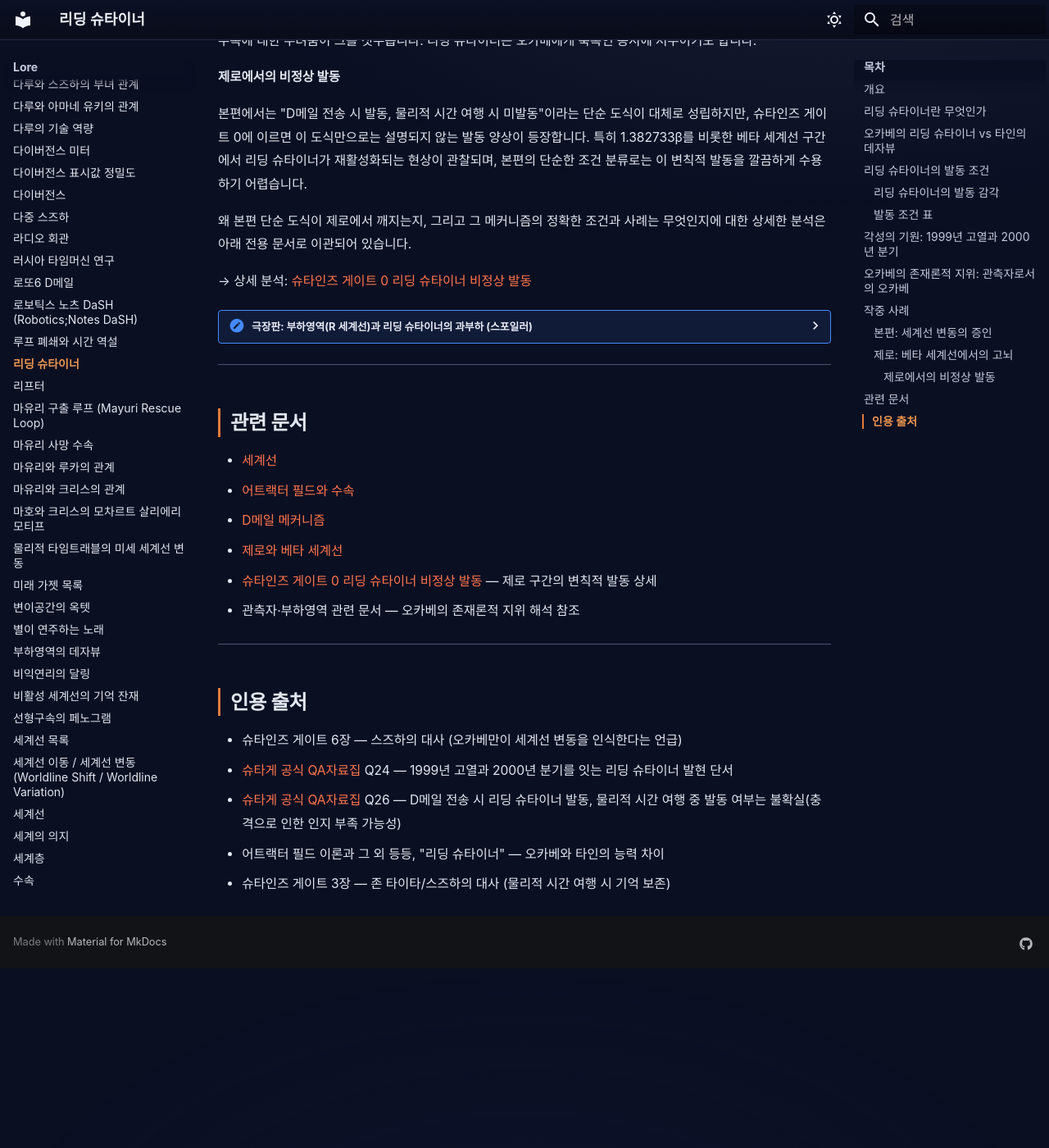
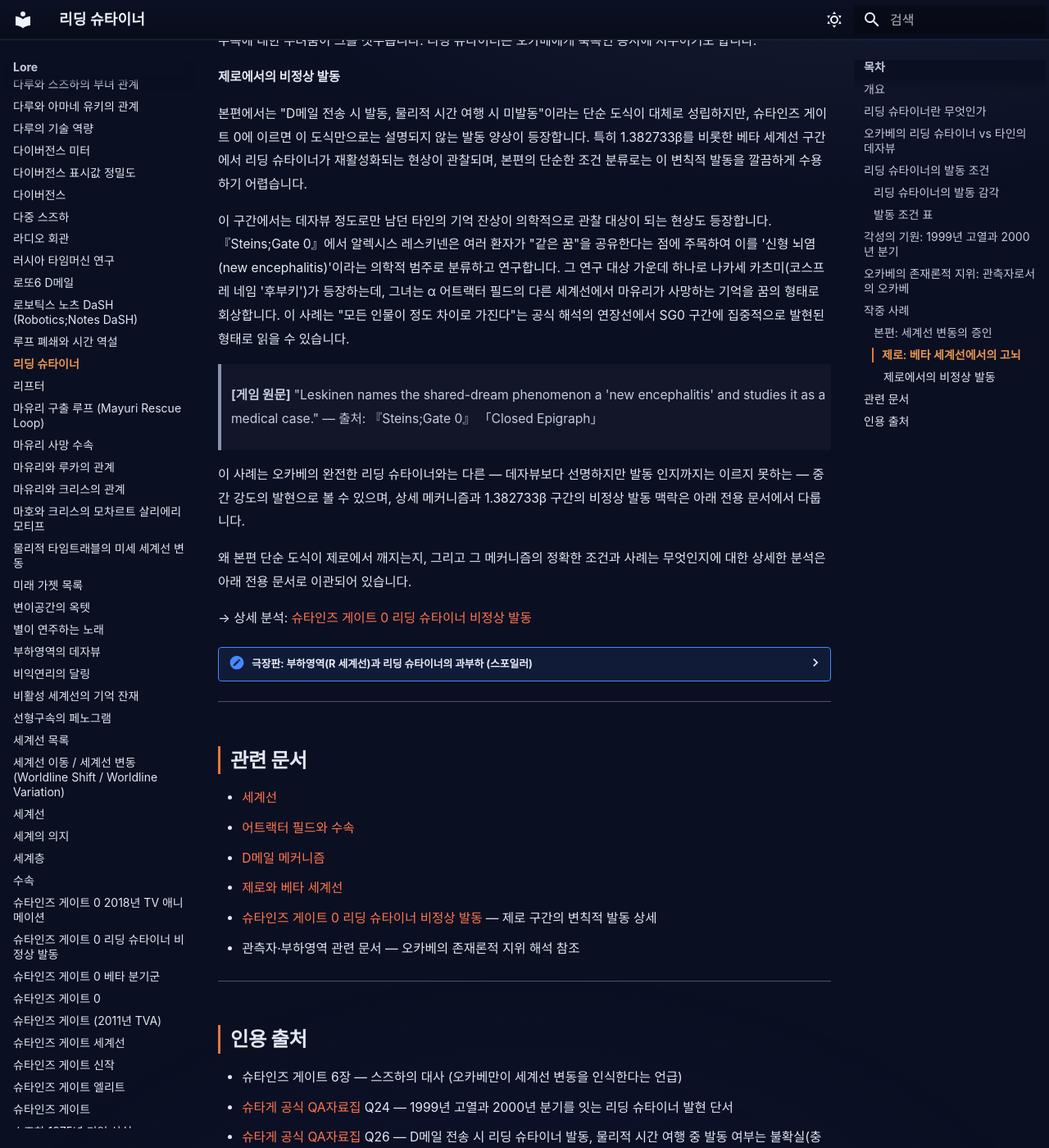
Before and after one commit to sgwiki/sgwiki.github.io, an MkDocs documentation site: the page built from wiki/lore/리딩-슈타이너.md, in a window 1280 px wide and 1400 px high, scrolled down 4893 px. Shown: the whole window at 82% size. Built offline with MkDocs 1.6.1 and Material for MkDocs 9.7.7, drawn with Linux system fonts in a browser that asks for light colours; some web fonts are replaced; before the commit the page ends 6074 px from its top, so only the background shows below that; some of the changed text lies outside the part shown.

Commit message:
feat(wiki): 리딩-슈타이너 — P10 987d7cf4 패치 적용

```diff
--- a/wiki/lore/리딩-슈타이너.md
+++ b/wiki/lore/리딩-슈타이너.md
@@ -115,6 +115,13 @@ description: "리딩 슈타이너는 세계선이 바뀔 때 이전 세계선의
 
 본편에서는 "D메일 전송 시 발동, 물리적 시간 여행 시 미발동"이라는 단순 도식이 대체로 성립하지만, 슈타인즈 게이트 0에 이르면 이 도식만으로는 설명되지 않는 발동 양상이 등장합니다. 특히 1.382733β를 비롯한 베타 세계선 구간에서 리딩 슈타이너가 재활성화되는 현상이 관찰되며, 본편의 단순한 조건 분류로는 이 변칙적 발동을 깔끔하게 수용하기 어렵습니다.
 
+이 구간에서는 데자뷰 정도로만 남던 타인의 기억 잔상이 의학적으로 관찰 대상이 되는 현상도 등장합니다. 『Steins;Gate 0』에서 알렉시스 레스키넨은 여러 환자가 "같은 꿈"을 공유한다는 점에 주목하여 이를 '신형 뇌염(new encephalitis)'이라는 의학적 범주로 분류하고 연구합니다. 그 연구 대상 가운데 하나로 나카세 카츠미(코스프레 네임 '후부키')가 등장하는데, 그녀는 α 어트랙터 필드의 다른 세계선에서 마유리가 사망하는 기억을 꿈의 형태로 회상합니다. 이 사례는 "모든 인물이 정도 차이로 가진다"는 공식 해석의 연장선에서 SG0 구간에 집중적으로 발현된 형태로 읽을 수 있습니다.
+
+> **[게임 원문]** "Leskinen names the shared-dream phenomenon a 'new encephalitis' and studies it as a medical case."
+> — 출처: 『Steins;Gate 0』 「Closed Epigraph」
+
+이 사례는 오카베의 완전한 리딩 슈타이너와는 다른 — 데자뷰보다 선명하지만 발동 인지까지는 이르지 못하는 — 중간 강도의 발현으로 볼 수 있으며, 상세 메커니즘과 1.382733β 구간의 비정상 발동 맥락은 아래 전용 문서에서 다룹니다.
+
 왜 본편 단순 도식이 제로에서 깨지는지, 그리고 그 메커니즘의 정확한 조건과 사례는 무엇인지에 대한 상세한 분석은 아래 전용 문서로 이관되어 있습니다.
 
 → 상세 분석: [슈타인즈 게이트 0 리딩 슈타이너 비정상 발동](../lore/슈타인즈-게이트-0-리딩-슈타이너-비정상-발동.md)
@@ -154,3 +161,4 @@ description: "리딩 슈타이너는 세계선이 바뀔 때 이전 세계선의
 - [슈타게 공식 QA자료집](../근거자료/공식/qa-자료집.md) Q26 — D메일 전송 시 리딩 슈타이너 발동, 물리적 시간 여행 중 발동 여부는 불확실(충격으로 인한 인지 부족 가능성)
 - 어트랙터 필드 이론과 그 외 등등, "리딩 슈타이너" — 오카베와 타인의 능력 차이
 - 슈타인즈 게이트 3장 — 존 타이타/스즈하의 대사 (물리적 시간 여행 시 기억 보존)
+- 『Steins;Gate 0』 「Closed Epigraph」 — 레스키넨의 '신형 뇌염' 연구 발언, 나카세 카츠미(후부키)의 α 세계선 기억 회상 사례
```
